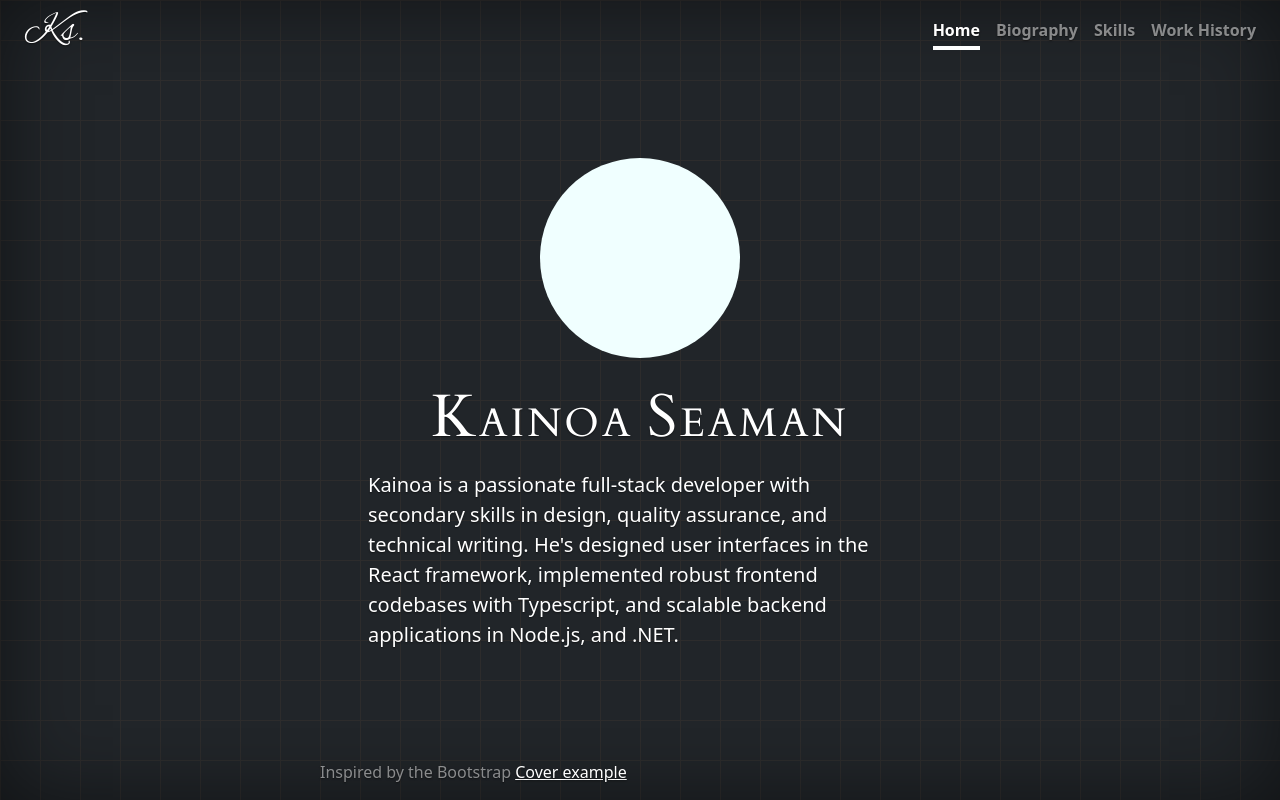
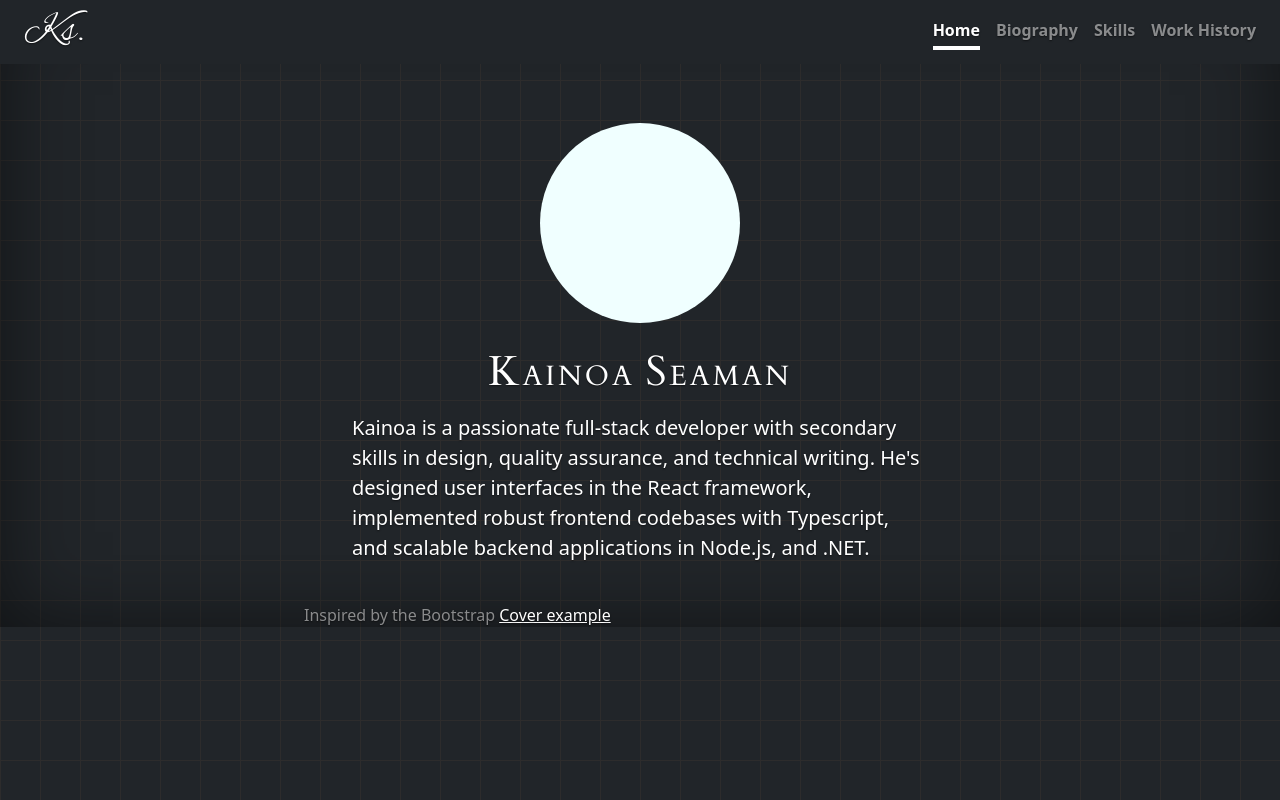
Before and after one commit to compSciKai/kainoa-site, a website: page index.html in a window 1280 px wide. Drawn offline with nearby package versions, Linux system fonts and the light colour scheme; a web font is replaced by a local one.

Commit message:
nav background and portrait margin

```diff
--- a/cover.css
+++ b/cover.css
@@ -62,6 +62,10 @@ body {
   background-color: azure;
 }
 
+main {
+  margin-top: 75px;
+}
+
 body {
   background-size: 40px 40px;
   background-image:
--- a/index.html
+++ b/index.html
@@ -8,11 +8,11 @@
     <link href="cover.css" rel="stylesheet">
     <link href="https://fonts.googleapis.com/css2?family=Alex+Brush&display=swap" rel="stylesheet">
     <link href="https://fonts.googleapis.com/css2?family=Belleza&family=Cardo:ital,wght@0,400;0,700;1,400&display=swap" rel="stylesheet">  </head>
-  <body class="d-flex h-100 text-bg-dark">
-    <div class="cover-container d-flex w-100 p-3 mx-auto flex-column">
+  <body class="d-flex text-bg-dark">
+    <div class="cover-container d-flex w-100 mx-auto flex-column">
         <header class="mb-auto">
             <div class="navbar fixed-top pt-2 px-4 d-flex justify-content-between flex-sm-row
-            flex-column">
+            flex-column bg-dark">
                 <h3 class="mb-0 logo justify-content-center align-self-center">Ks.</h3>
                 <nav class="nav nav-masthead justify-content-center">
                 <a class="nav-link fw-bold py-1 px-0 active" aria-current="page" href="#">Home</a>
@@ -23,9 +23,9 @@
             </div>
         </header>
 
-        <main class="d-flex px-5 mt-5 flex-column">
-            <div class="rounded-circle align-self-center my-4" id="portrait-placeholder"></div>
-            <h1 class="text-center mb-3" id="name"><span>K</span>AINOA <span>S</span>EAMAN</h1>
+        <main class="d-flex px-5 flex-column">
+            <div class="rounded-circle align-self-center mt-5 mb-4" id="portrait-placeholder"></div>
+            <h3 class="text-center mb-3" id="name"><span>K</span>AINOA <span>S</span>EAMAN</h1>
             <p class="lead text-justify">Kainoa is a passionate full-stack developer with secondary skills in design, quality assurance, and technical writing. He's designed user interfaces in the React framework, implemented robust frontend codebases with Typescript, and scalable backend applications in Node.js, and .NET. </p>
         </main>
 
```
